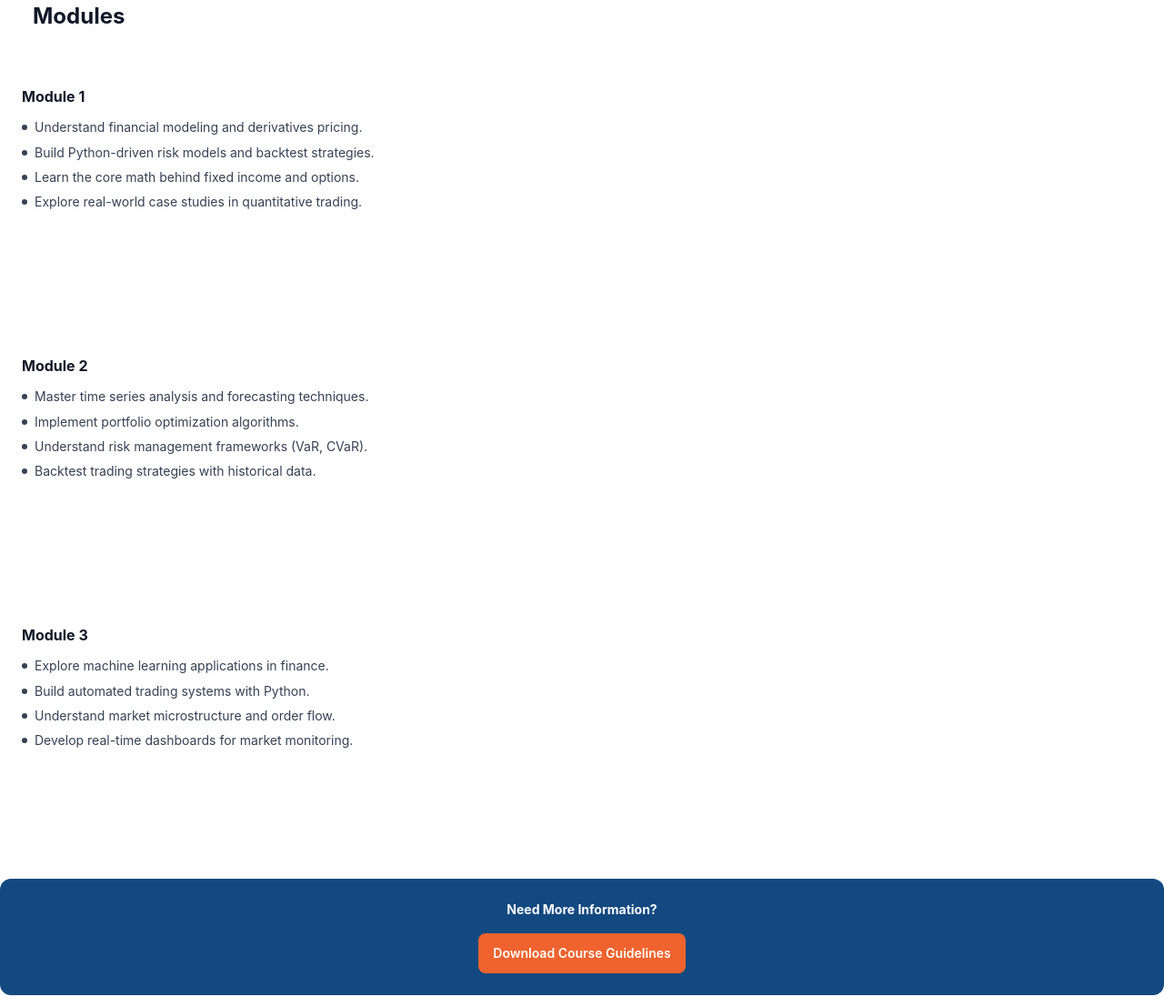
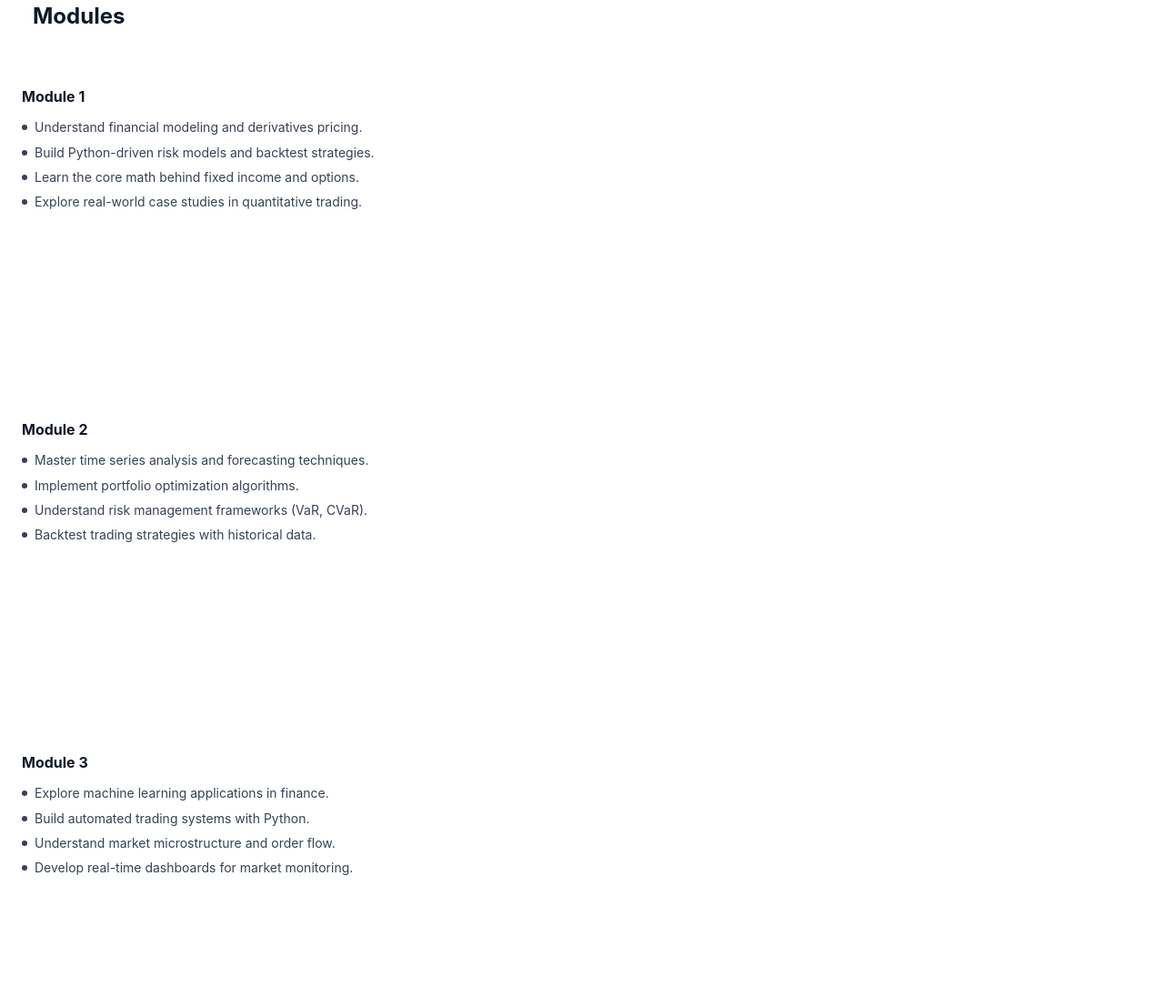
Before and after one commit to CombineFoundation/website, a Next.js app: page /free-courses/quantitative-finance-course in a window 1280 px wide. Shown: the part 813-1920 px from the top of the page at 91% size. Built offline with nearby package versions, Linux system fonts and the light colour scheme.

Commit message:
did all the changes

```diff
--- a/src/components/UI/CtaSection.tsx
+++ b/src/components/UI/CtaSection.tsx
@@ -15,7 +15,7 @@ export default function VisionBanner({ text, buttonText, url }: Props) {
                 <p className="text-white text-sm sm:text-xl md:text-2xl font-bold text-center sm:text-left">
                     {text}
                 </p>
-                <Link href={url || ""} className="shrink-0 bg-[#F0632E] hover:bg-[#d15228] text-white font-semibold text-sm px-6 py-3 rounded-lg transition-colors duration-200 whitespace-nowrap">
+                <Link href={url || ""} className="shrink-0 bg-[#F0632E] hover:bg-[#d15228] text-white font-semibold text-sm px-6 py-3 rounded-full transition-colors duration-200 whitespace-nowrap">
                     {buttonText}
                 </Link>
             </div>
--- a/src/components/free-courses/CourseHero.tsx
+++ b/src/components/free-courses/CourseHero.tsx
@@ -11,7 +11,7 @@ export default function CourseHero({ course }: CourseHeroProps) {
 
   return (
     <>
-      <div className="w-full bg-white px-9 py-8 max-sm:px-6 max-sm:py-6">
+      <div className="w-full pl-17 pr-10 py-8 max-sm:px-6 max-sm:py-6">
         <div className="text-[12.5px] lg:text-sm xl:text-base text-gray-500 mb-7">
           Free Courses&nbsp;/&nbsp;<span className="text-gray-500">{course.title}</span>
         </div>
@@ -92,7 +92,7 @@ export default function CourseHero({ course }: CourseHeroProps) {
             </div>
 
             <div
-              className="absolute left-[35%] top-[55px] w-[62%] h-[260px] rounded-[10px] overflow-hidden z-20"
+              className="absolute left-[35%] top-[85px] w-[62%] h-[260px] rounded-[10px] overflow-hidden z-20"
               style={{ boxShadow: "0 6px 18px rgba(0,0,0,0.22)" }}
             >
               <img
--- a/src/components/free-courses/Modules.tsx
+++ b/src/components/free-courses/Modules.tsx
@@ -15,11 +15,11 @@ export default function Modules({ modules }: ModulesProps) {
         </h2>
       </div>
 
-      <div className="grid grid-cols-1 sm:grid-cols-2 md:grid-cols-3 gap-4">
+      <div className="grid grid-cols-1 sm:grid-cols-2 md:grid-cols-3 gap-4 sm:mx-9">
         {modules.map((mod) => (
           <div
             key={mod.id}
-            className="rounded-2xl border border-gray-200 bg-white p-6 shadow-sm flex flex-col min-h-[280px]"
+            className="rounded-2xl border border-gray-200 bg-white p-6 shadow-sm flex flex-col min-h-[350px]"
           >
             <h3 className="text-base lg:text-lg xl:text-xl font-bold text-gray-900 mb-3">
               {mod.title}
@@ -40,11 +40,11 @@ export default function Modules({ modules }: ModulesProps) {
       </div>
 
       <div className="w-full flex mt-6 mb-10 justify-center">
-        <div className="w-full sm:w-[98%] bg-[#124980] rounded-xl flex flex-col sm:flex-row items-center justify-between gap-4 px-8 py-6">
+        <div className="w-full sm:w-[95%] bg-[#124980] rounded-xl flex flex-col min-[550px]:flex-row items-center justify-between gap-4 px-8 py-6">
           <p className="text-white text-sm sm:text-xl md:text-2xl font-bold text-center sm:text-left">
             Need More Information?
           </p>
-          <button className="shrink-0 bg-[#F0632E] hover:bg-[#d15228] text-white font-semibold text-sm px-4 sm:px-6 py-3 rounded-lg transition-colors duration-200 whitespace-nowrap">
+          <button className="shrink-0 bg-[#F0632E] hover:bg-[#d15228] text-white font-semibold text-sm px-4 sm:px-6 py-3 rounded-full transition-colors duration-200 whitespace-nowrap">
             Download Course Guidelines
           </button>
         </div>
```
Also changed, not shown: src/images-desc.txt (deleted).
